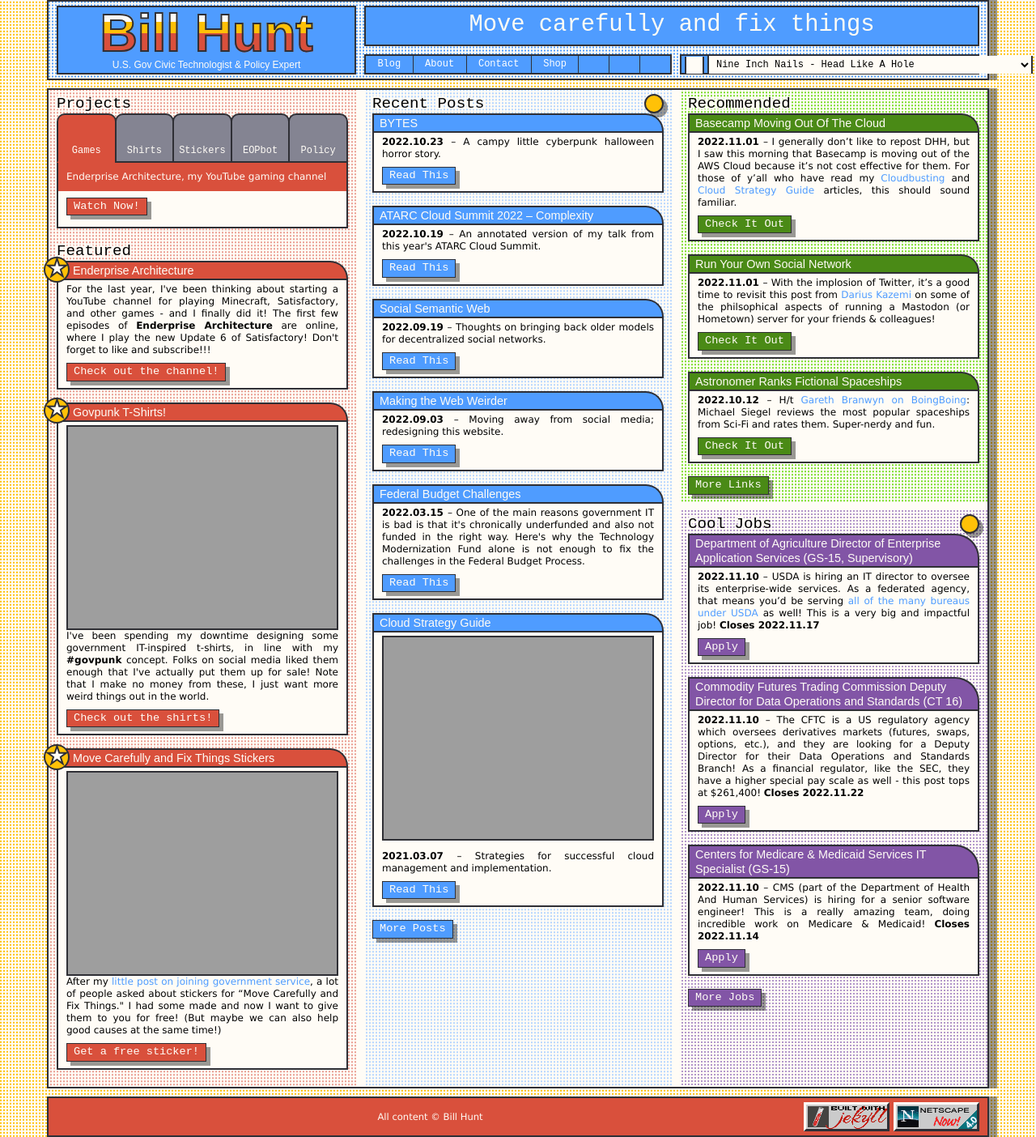
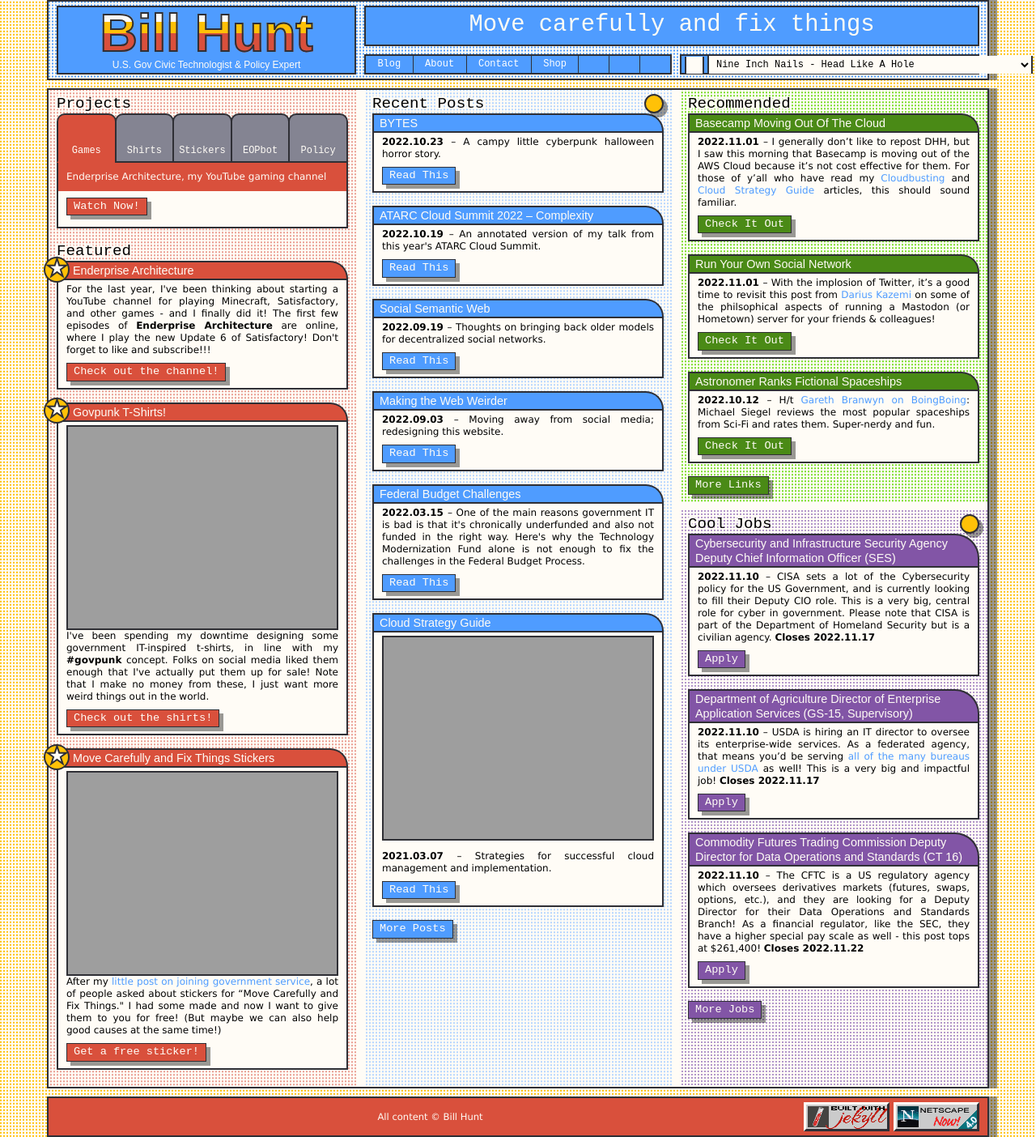
Before and after one commit to krusynth/billhunt.dev, a Jekyll site: the page built from index.md, in a window 1280 px wide. Shown: the whole page at 81% size. Built offline with Jekyll 4.4.1, drawn with Linux system fonts in a browser that asks for light colours; some web fonts are replaced.

Commit message:
Update jobs.

```diff
--- a/_data/jobs.yml
+++ b/_data/jobs.yml
@@ -1,3 +1,9 @@
+- title: Cybersecurity and Infrastructure Security Agency Deputy Chief Information Officer (SES)
+  url: https://www.usajobs.gov/job/685927200
+  date: 2022-11-10
+  closes: 2022-11-17
+  content: CISA sets a lot of the Cybersecurity policy for the US Government, and is currently looking to fill their Deputy CIO role. This is a very big, central role for cyber in government. Please note that CISA is part of the Department of Homeland Security but is a civilian agency.
+
 - title: Department of Agriculture Director of Enterprise Application Services (GS-15, Supervisory)
   url: https://www.usajobs.gov/job/688469400
   date: 2022-11-10
```
